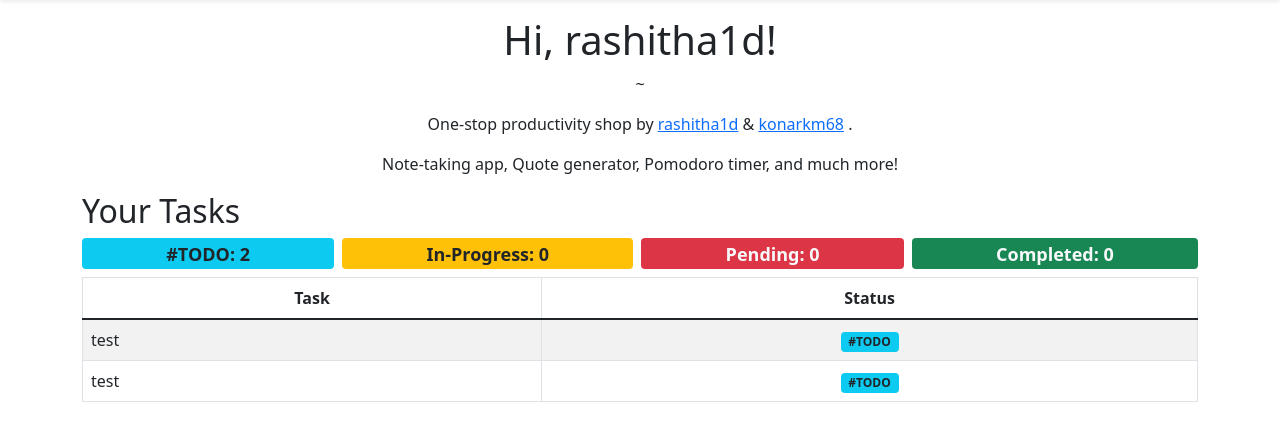
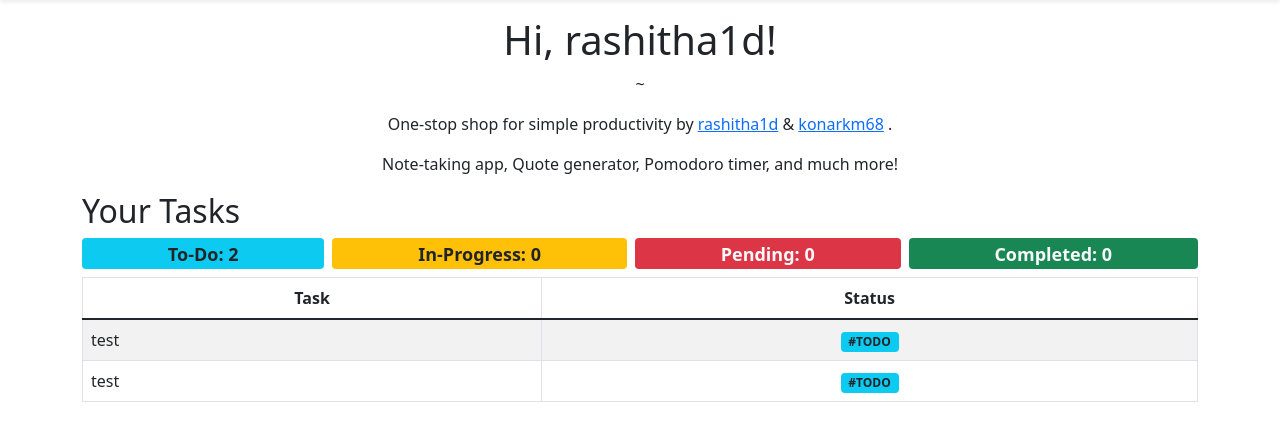
Before and after one commit to konarkm68/aio-productivity, a Flask app: page / in a window 1280 px wide. Shown: the part 76-517 px from the top of the page. Run offline with Flask 3, Linux system fonts and the light colour scheme; a user stored in the database is signed in; data that the repository does not hold is empty; some libraries are stand-ins or nearby versions.

Commit message:
A couple of changes in the text, nothing much

```diff
--- a/templates/index.html
+++ b/templates/index.html
@@ -9,7 +9,7 @@
     <h1 class="hero-heading text-center">Hi, {{ user }}!</h1>
     <p class="hero-quote text-center"><strong>{{ quote }}</strong> ~ <strong>{{ author }}</strong></p>
     <p class="hero-description text-center">
-      One-stop productivity shop by
+      One-stop shop for simple productivity by
       <span class="creator-name">
         <a href="https://github.com/rashitha1d">rashitha1d</a>
       </span>
@@ -39,7 +39,7 @@
           {% elif status == "in progress" %}
             <span class="badge flex-grow-1 bg-warning text-dark float-right ">In-Progress: {{ count }}</span>
           {% elif status == "not started" %}
-            <span class="badge flex-grow-1 bg-info text-dark float-right">#TODO: {{ count }}</span>
+            <span class="badge flex-grow-1 bg-info text-dark float-right">To-Do: {{ count }}</span>
           {% endif %}
         {% endfor %}
       </div>
```
